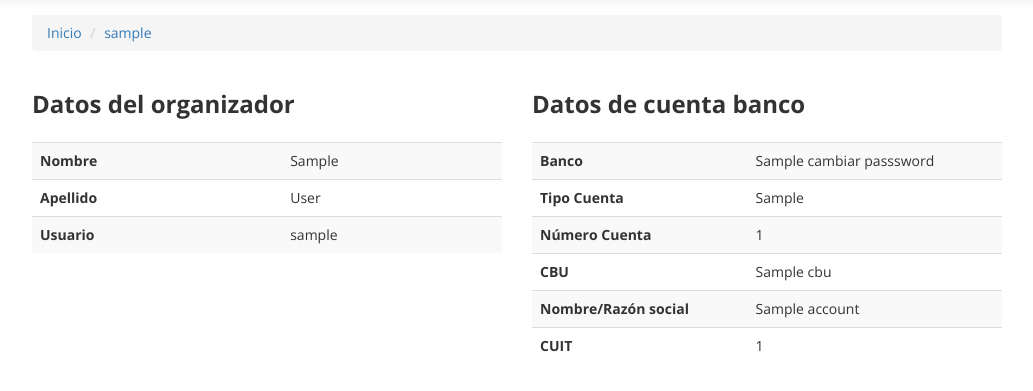
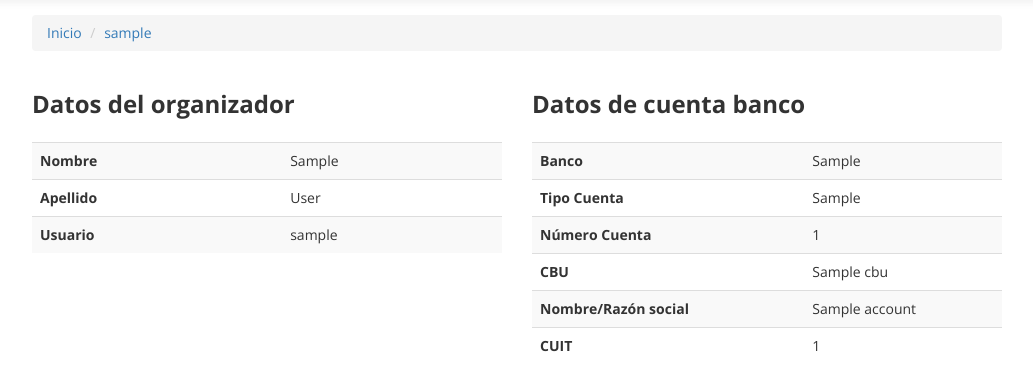
Before and after one commit to PyAr/asoc_members, a Django app: template website/events/templates/organizers/organizer_detail.html in a window 1280 px wide. Shown: the part 70-461 px from the top of the page, without its empty margins (123-1156 px from the left). Run offline with Django 3.2, Linux system fonts and the light colour scheme; the template is opened without the code that fills it: most values are stand-ins (such as "Sample title", 1, 10 or a date in 2020); some libraries are stand-ins or nearby versions.

Commit message:
fix account data

```diff
--- a/website/events/templates/organizers/organizer_detail.html
+++ b/website/events/templates/organizers/organizer_detail.html
@@ -44,7 +44,7 @@
                     <tbody>
                         <tr>
                             <th scope="row">Banco</th>
-                            <td>{{ organizer.account_data.bank_entity }} cambiar passsword</td>
+                            <td>{{ organizer.account_data.bank_entity }}</td>
                         </tr>
                         <tr>
                             <th scope="row">Tipo Cuenta</th>
@@ -75,7 +75,7 @@
                 {% endif %}
                 {% if is_request_user %}
                     {% if organizer.account_data %}
-                    <a class="btn btn-primary btn-block text-uppercase" href="{% url 'organizerlist' %}">Actualizar cuenta</a>
+                    <a class="btn btn-primary btn-block text-uppercase" href="{% url 'organizer_list' %}">Actualizar cuenta</a>
                     {% else %}
                     <a class="btn btn-primary btn-block text-uppercase"
                     href="{% url 'organizer_create_bank_account_data' organizer.pk %}">
```
